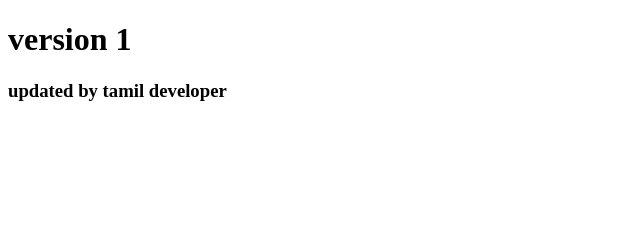
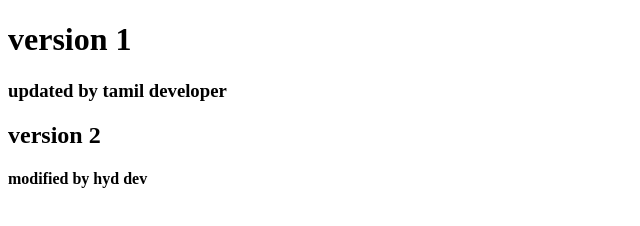
Before and after one commit to Narsimhulu-123/project, a plain HTML site: page index.html in a window 1280 px wide. Shown: the whole page, without its empty margins (0-640 px from the left). Drawn offline with Linux system fonts and the light colour scheme.

Commit message:
version 2 by hyd dev

```diff
--- a/index.html
+++ b/index.html
@@ -8,5 +8,7 @@
 <body>
     <h1>version 1</h1>
     <h3>updated by tamil developer</h3>
+    <h2>version 2</h2>
+    <h4>modified by hyd dev</h4>
 </body>
 </html>
```
